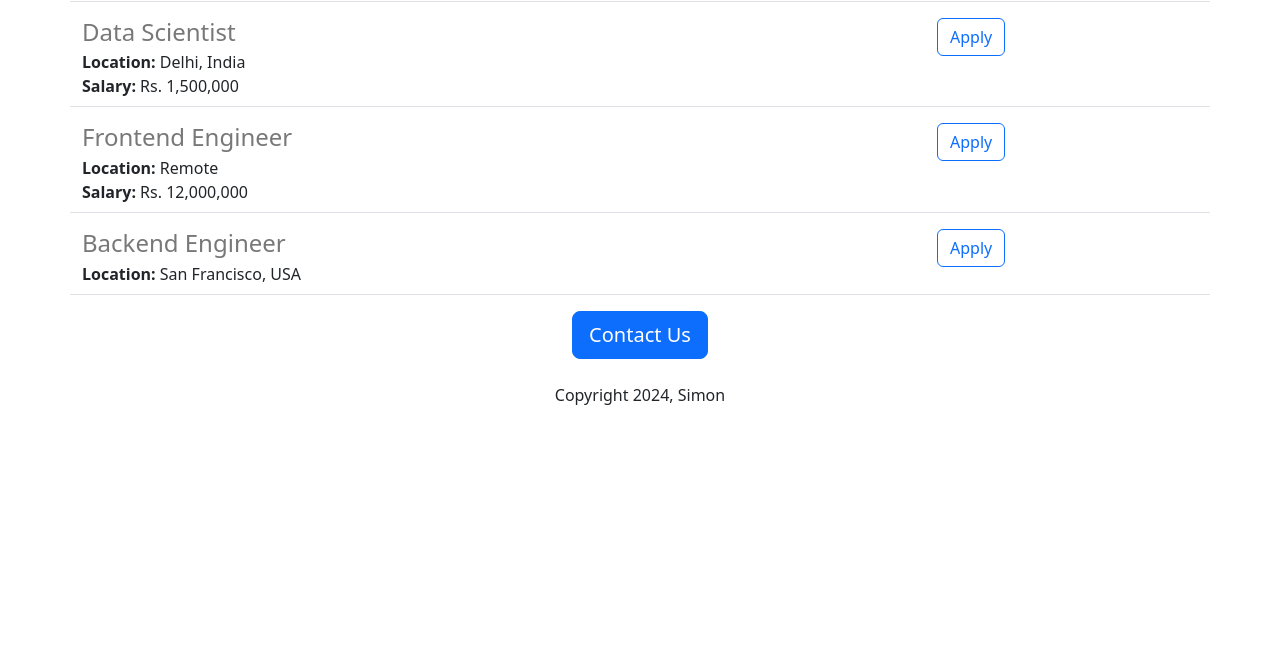
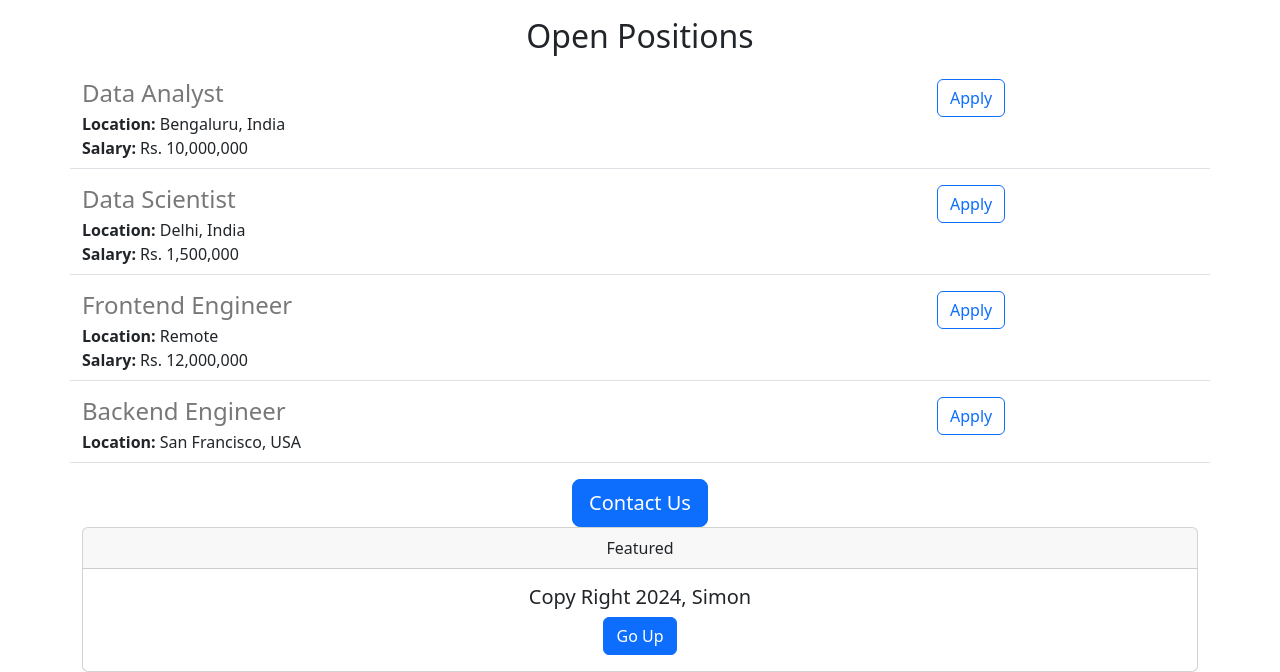
Before and after one commit to simonMakumi/Website_Development, a Flask app: page / in a window 1280 px wide. Shown: the part 857-1529 px from the top of the page. Before the commit the page ends 1262 px from the top, so only its background shows below. Run offline with Flask 3, Linux system fonts and the light colour scheme.

Commit message:
Functional and aesthetic improvements

```diff
--- /dev/null
+++ b/templates/footer.html
@@ -0,0 +1,9 @@
+<div class="card text-center">
+  <div class="card-header">
+    Featured
+  </div>
+  <div class="card-body">
+    <h5 class="card-title">Copy Right 2024, Simon</h5>
+    <a href="#" class="btn btn-primary">Go Up</a>
+  </div>
+</div>
--- a/templates/home.html
+++ b/templates/home.html
@@ -10,19 +10,27 @@
         height: 360px;
         width: 100%;
         object-fit: cover;
+        margin-bottom: 16px;
       }
     </style>
   </head>
   <body>
+    {% include 'nav.html' %}
+    <img class='img-fluid'id='banner' src="https://0a58f036-b09d-4254-b246-164de5aaf450-00-3sqjsqybd3b0.riker.replit.dev/static/banner.jpeg">
     <div class='container'>
     <h1 class='text-center mt-2 mb-4'>
       {{company_name}} Careers
     </h1>
-    <img class='img-fluid'id='banner' src="https://0a58f036-b09d-4254-b246-164de5aaf450-00-3sqjsqybd3b0.riker.replit.dev/static/banner.jpeg">
-    <h2 class='text-center mt-2 mb-4''>About Simon</h2>
+    <div class='row' style='margin-bottom:16px;'>
+      <div class='col-md-6'>
     <p class='lead'>
       Lorem Ipsum is simply dummy text of the printing and typesetting industry. Lorem Ipsum has been the industry's standard dummy text ever since the 1500s, when an unknown printer took a galley of type and scrambled it to make a type specimen book. It has survived not only five centuries, but also the leap into electronic typesetting, remaining essentially unchanged. It was popularised in the 1960s with the release of Letraset sheets containing Lorem Ipsum passages, and more recently with desktop publishing software like Aldus PageMaker including versions of Lorem Ipsum.
     </p>
+      </div>
+      <div class='d-none d-md-block col-md-6''>
+      <img src = '/static/people.jpg' style='height:320px; border-radius:4px;'>
+      </div>
+    </div>
     <h2 class='text-center mt-2 mb-4'>
       Open Positions
     </h2>
@@ -31,9 +39,9 @@
       {% include 'jobitem.html' %}
       {% endfor %}
     <div class='text-center'>
-    <button class='btn btn-primary btn-lg'>Contact Us</button>
-      <p class='mt-4'>Copyright 2024, Simon</p>
+    <a href="mailto:hello@jovian.ai?subject=Question%20about%20job%20Openings&body=My%20name%3A%20%3Cyour%20name%20here%3E%0D%0AMy%20questions%3A%20%3CEnter%20question%20here%3E" class='btn btn-primary btn-lg'>Contact Us</a>
     </div>
       </div>
+      {% include 'footer.html' %}
   </body>
 </html>
--- a/templates/jobitem.html
+++ b/templates/jobitem.html
@@ -12,7 +12,7 @@
     </div>
     {% endif %}
   </div>
-  <div class='col-3'>
-    <button type="button" class="btn btn-outline-primary">Apply</button>
+  <div class='col-2 padding-right:16px'>
+    <a href="mailto:hello@jovian.ai?subject=Application%20for%20{{job['title']}}&body=My%20name%3A%20%3Cyour%20name%20here%3E%0D%0AMy%20Resume%20link%3A%20%3Cresume%20link%3E%0D%0AMy%20LinkedIn%20link%3A%20%3CLinkedIn%20link%3E" type="button" class="btn btn-outline-primary float-right align-middle">Apply</a>
   </div>
 </div>
--- /dev/null
+++ b/templates/nav.html
@@ -0,0 +1,11 @@
+<nav class="navbar shadow-sm fixed-top bg-white">
+  <div class="container-fluid">
+    <a class="navbar-brand" href="#">
+      <img src="/static/logo.svg" alt="Logo" width="30" height="24" class="d-inline-block align-text-top">
+      Simon
+    </a>
+  </div>
+</nav>
+<div style="height:56px">
+
+</div>
```
Also changed, not shown: static/logo.svg (added), 1 other file.
